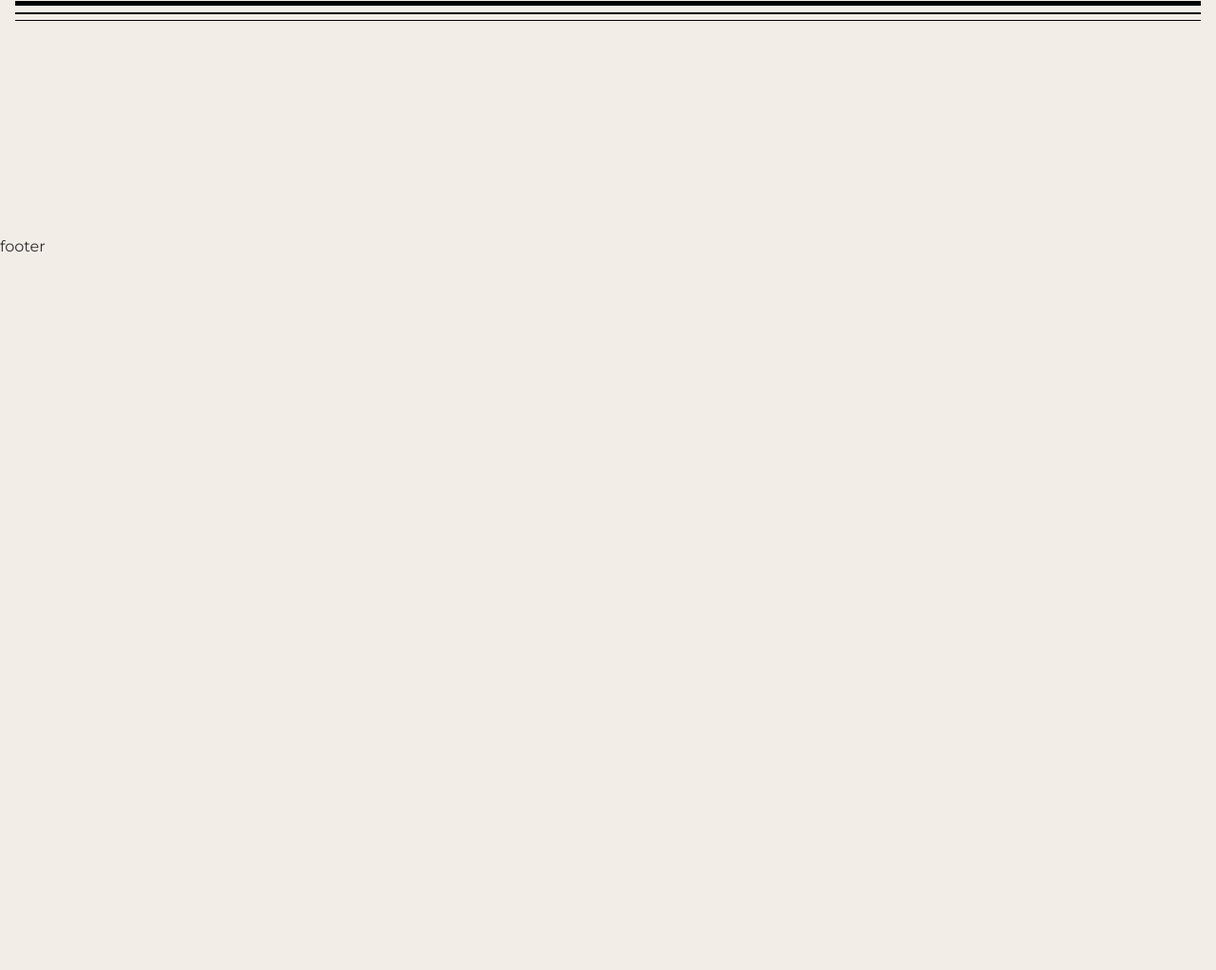
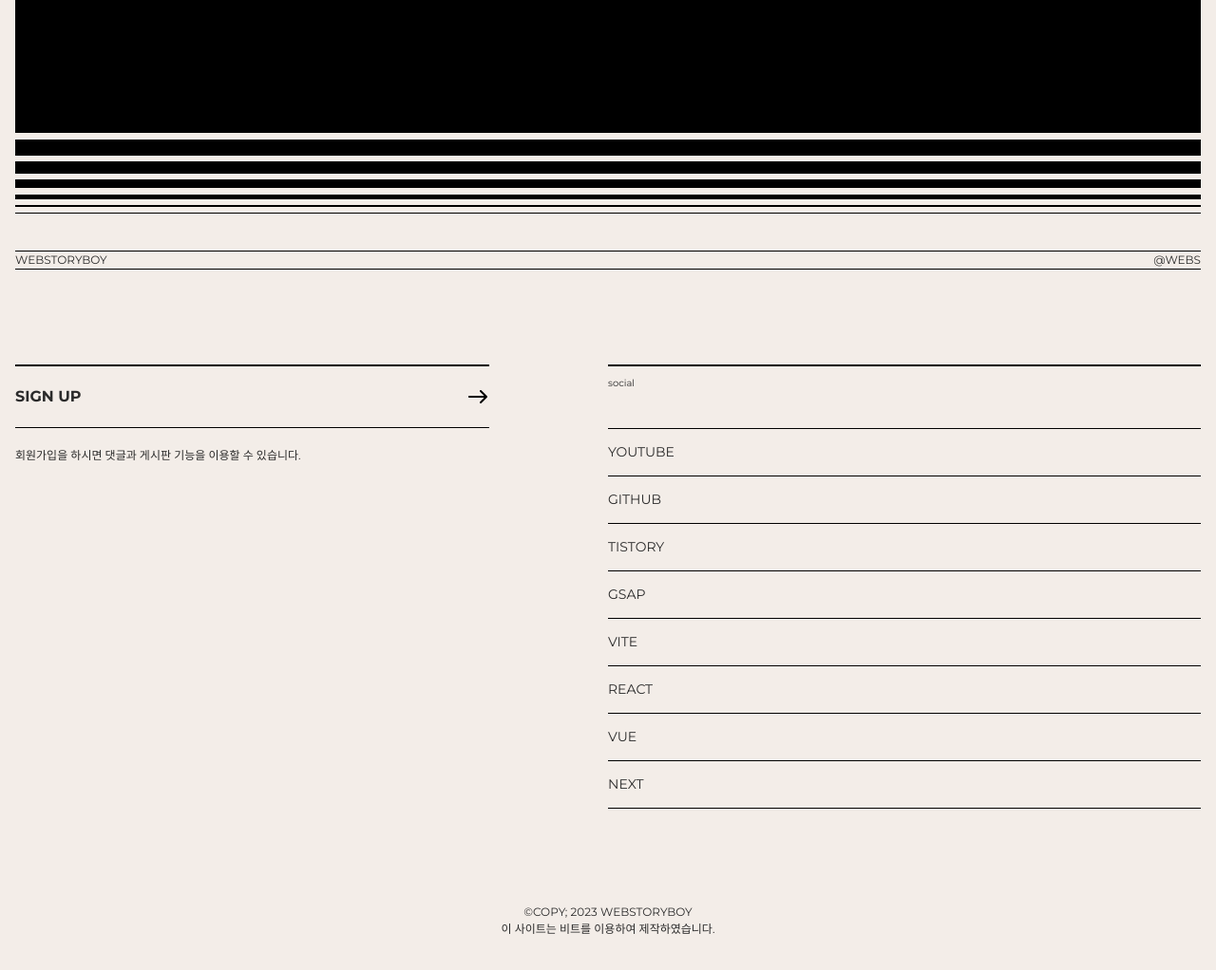
Before and after one commit to lsh2765/port2024-vite, a website built with Vite: page src/index.html in a window 1280 px wide. Shown: the part 9012-10034 px from the top of the page at 95% size. Before the commit the page ends 9284 px from the top, so only its background shows below. Built offline with nearby package versions, Linux system fonts and the light colour scheme; a small style sheet from the web is missing; a web font is replaced by a local one.

Commit message:
푸터완료

```diff
--- a/src/assets/css/section/contact.css
+++ b/src/assets/css/section/contact.css
@@ -5,6 +5,7 @@
     width: 100%;
     height: 100%;
     padding: 16px;
+    display: flex;
     align-items: flex-start;
     justify-content: flex-end;
     flex-direction: column;
@@ -40,6 +41,10 @@
     z-index: 100;
     transition: all 0.3s;
     cursor: all-scroll;
+}
+
+.contact__lines {
+    width: 100%;
 }
 
 .contact__lines .line {
@@ -110,4 +115,7 @@
         padding: 0 16px;
         word-break: break-all;
     }
+    .contact__inner {
+        justify-content: center;
+    }
 }
--- a/src/assets/css/section/footer.css
+++ b/src/assets/css/section/footer.css
@@ -1,3 +1,102 @@
 #footer {
+    height: 100vh;
+}
+.footer__inner {
+    padding: 16px;
+}
+.footer__text {
+    font-size: 12px;
+    text-transform: uppercase;
+    border-top: 1px solid var(--black);
+    border-bottom: 1px solid var(--black);
+    display: flex;
+    justify-content: space-between;
+}
+.footer__info {
+    display: flex;
+    justify-content: space-between;
+    margin: 100px 0;
+}
+.footer__info .left {
+    width: 40%;
+}
 
+.footer__info .left .title {
+    border-top: 2px solid var(--black);
+    border-bottom: 1px solid var(--black);
+    padding: 20px 0;
+    text-transform: uppercase;
+    font-weight: 700;
+    background: url(../../img/arrow.svg) no-repeat right 20px;
+    transition: all 0.3s;
 }
+
+.footer__info .left .title:hover {
+    background-color: var(--black400);
+    padding-left: 10px;
+    border-color: transparent;
+}
+
+.footer__info .left .desc {
+    font-size: 12px;
+    padding-top: 20px;
+}
+
+.footer__info .right {
+    width: 50%;
+}
+
+.footer__info .right h3 {
+    border-top: 2px solid var(--black);
+    font-size: 10px;
+    margin-bottom: 40px;
+    padding-top: 10px;
+}
+
+.footer__info .right ul {
+    border-top: 1px solid var(--black);
+}
+
+.footer__info .right li {
+    border-bottom: 1px solid var(--black);
+}
+
+.footer__info .right li a {
+    padding: 14px 0;
+    font-size: 14px;
+    display: inline-block;
+    text-transform: uppercase;
+}
+
+.footer__info .right li em {
+    font-size: 12px;
+    padding-left: 10px;
+    opacity: 0;
+    transition: all 0.3s;
+}
+
+.footer__info .right li:hover em {
+    opacity: 1;
+}
+.footer__right {
+    text-align: center;
+    text-transform: uppercase;
+    font-size: 12px;
+    margin-bottom: 20px;
+}
+
+@media (max-width: 800px) {
+    .footer__info {
+        flex-direction: column;
+    }
+    .footer__info .left {
+        width: 100%;
+    }
+    .footer__info .left .desc {
+        margin-bottom: 40px;
+    }
+
+    .footer__info .right {
+        width: 100%;
+    }
+}
--- a/src/index.html
+++ b/src/index.html
@@ -398,7 +398,61 @@
     <!-- // main -->
 
     <footer id="footer" role="contentinfo">
-        footer
+        <div class="footer__inner">
+            <h2 class="footer__text">
+                <div>webstoryboy</div>
+                <div>@webs</div>
+            </h2>
+            <div class="footer__info">
+                <div class="left">
+                    <div class="title">
+                        <a href="#">sign up</a>
+                    </div>
+                    <p class="desc">회원가입을 하시면 댓글과 게시판 기능을 이용할 수 있습니다.</p>
+                </div>
+                <div class="right">
+                    <h3>social</h3>
+                    <ul>
+                        <li>
+                            <a href="https://www.youtube.com/@Webstoryboy">youtube</a>
+                            <em>유튜브에 오시면 더 많은 강의를 볼 수 있습니다.</em>
+                        </li>
+                        <li>
+                            <a href="https://github.com/webstoryboy">github</a>
+                            <em>깃헙에 들어오시면 모든 소스를 볼 수 있습니다.</em>
+                        </li>
+                        <li>
+                            <a href="https://webstoryboy.co.kr">tistory</a>
+                            <em>티스토리에 들어오시면 좋은 정보 볼 수 있습니다.</em>
+                        </li>
+                        <li>
+                            <a href="https://www.youtube.com/playlist?list=PL4UVBBIc6giL8-6jvrClimg0cFL-Muqiq">gsap</a>
+                            <em>GSAP를 공부하시고 오면 도움이 됩니다.</em>
+                        </li>
+                        <li>
+                            <a href="https://github.com/webstoryboy/port2023-vite">vite</a>
+                            <em>비트 강의도 곧 오픈 예정입니다.</em>
+                        </li>
+                        <li>
+                            <a href="https://github.com/webstoryboy/port2023-react">react</a>
+                            <em>리액트 강의도 곧 오픈 예정입니다.</em>
+                        </li>
+                        <li>
+                            <a href="https://github.com/webstoryboy/port2023-vue">vue</a>
+                            <em>뷰 강의도 곧 오픈 예정입니다.</em>
+                        </li>
+                        <li>
+                            <a href="https://github.com/webstoryboy/port2023-next">next</a>
+                            <em>넥스트 강의도 곧 오픈 예정입니다.</em>
+                        </li>
+                    </ul>
+                </div>
+            </div>
+            <div class="footer__right">
+                ©copy; 2023 webstoryboy <br />
+                이 사이트는 비트를 이용하여 제작하였습니다.
+            </div>
+        </div>
     </footer>
     <!-- // footer -->
 
```
